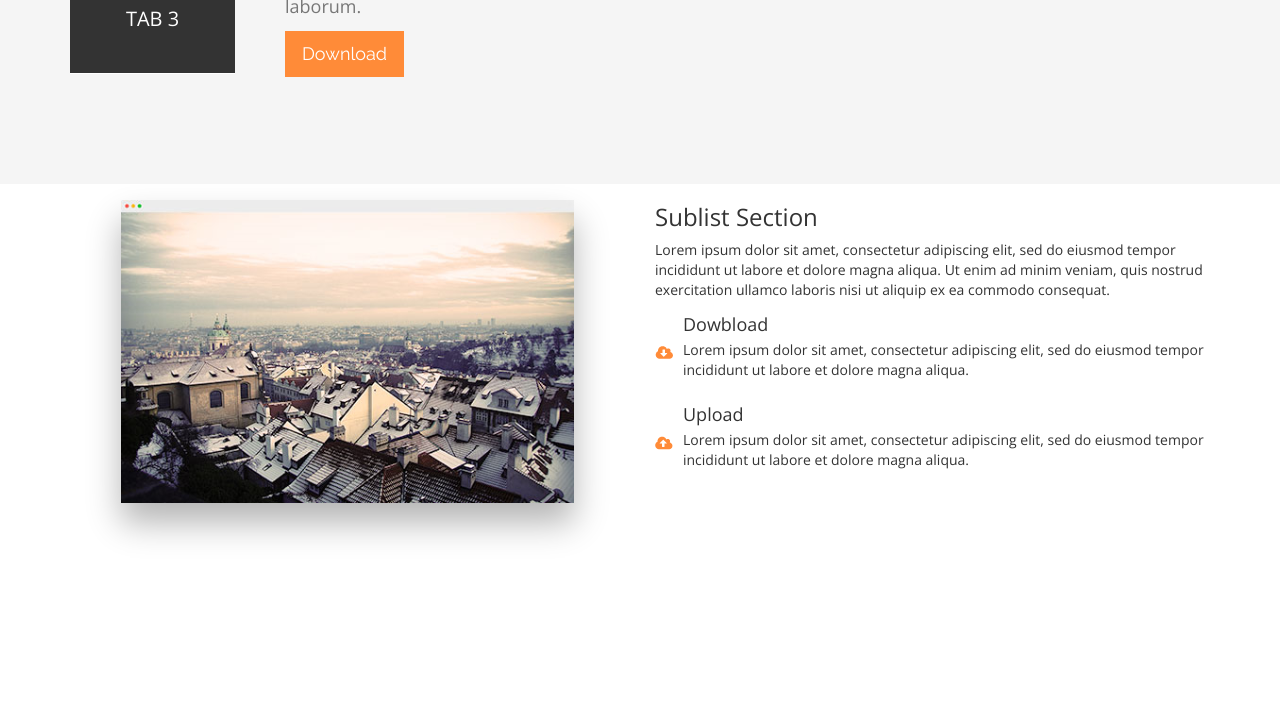
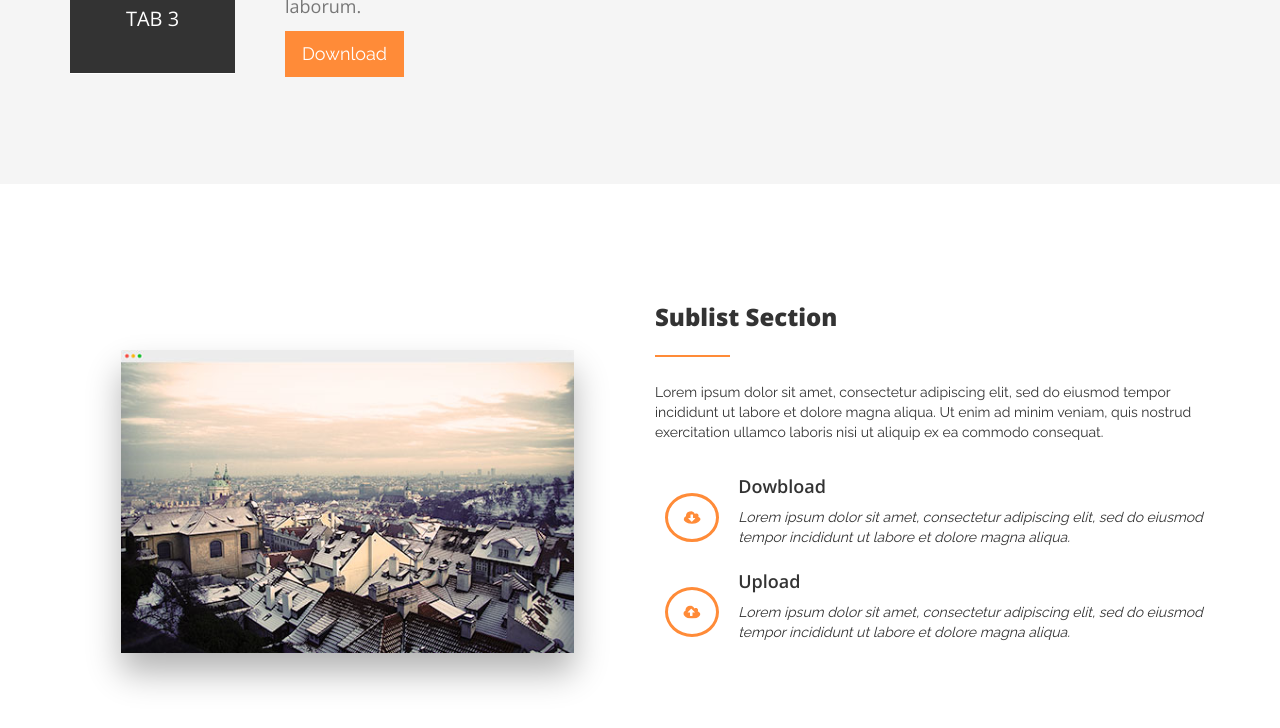
Before and after one commit to MAshrafM/PSD_Axit, a website: page index.html in a window 1280 px wide. Shown: the part 1271-1999 px from the top of the page. Drawn offline with nearby package versions, Linux system fonts and the light colour scheme.

Commit message:
Sublist style

```diff
--- a/index.html
+++ b/index.html
@@ -143,12 +143,12 @@
       <div class="container">
         <div class="row">
           <div class="col-md-6">
-            <img class="img-responsive center-block" src="./images/sublistimg.png" alt="sublist img" />
+            <img class="img-responsive center-block sub-image" src="./images/sublistimg.png" alt="sublist img" />
           </div>
           <div class="col-md-6">
             <div class="list-info">
               <h3>Sublist Section</h3>
-              <p>Lorem ipsum dolor sit amet, consectetur adipiscing elit, sed do eiusmod tempor incididunt ut labore et dolore magna aliqua. Ut enim ad minim veniam, quis nostrud exercitation ullamco laboris nisi ut aliquip ex ea commodo consequat.</p>
+              <p class="sub-lead">Lorem ipsum dolor sit amet, consectetur adipiscing elit, sed do eiusmod tempor incididunt ut labore et dolore magna aliqua. Ut enim ad minim veniam, quis nostrud exercitation ullamco laboris nisi ut aliquip ex ea commodo consequat.</p>
               <div class="media">
                 <div class="media-left media-middle">
                   <a href="#">
--- a/scss/main.scss
+++ b/scss/main.scss
@@ -245,3 +245,56 @@ header{
     }
   }
 }
+
+#sublist{
+  padding: 100px 0;
+
+  .sub-image{
+    margin-top: 50px;
+  }
+  .list-info{
+    h3{
+      font-family: "Open Sans", sans-serif;
+      font-weight: 800;
+
+      &:after{
+        content: '';
+        display: block;
+        width: 75px;
+        height: 2px;
+        background-color: $main-color;
+        margin: 25px 0;
+      }
+    }
+    p{
+      font-family: "Raleway", sans-serif;
+    }
+    .sub-lead{
+      margin-bottom: 35px;
+    }
+
+    .media{
+      .media-left{
+        width: 15%;
+
+        img{
+          margin: auto;
+          padding: 15px;
+          border: 3px solid $main-color;
+          border-radius: 50%;
+        }
+      }
+      .media-body{
+        h4{
+          font-family: "Open Sans", sans-serif;
+          font-weight: 600;
+          margin-bottom: 10px;
+        }
+        p{
+          font-style: italic;
+        }
+      }
+    }
+
+  }
+}
```
Also changed, not shown: css/main.css.
